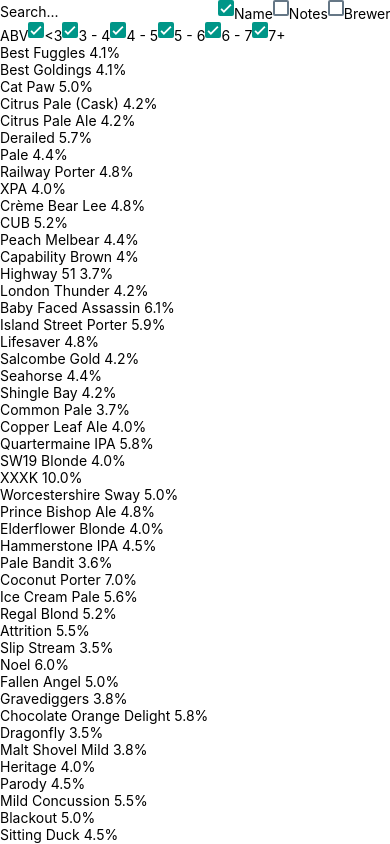
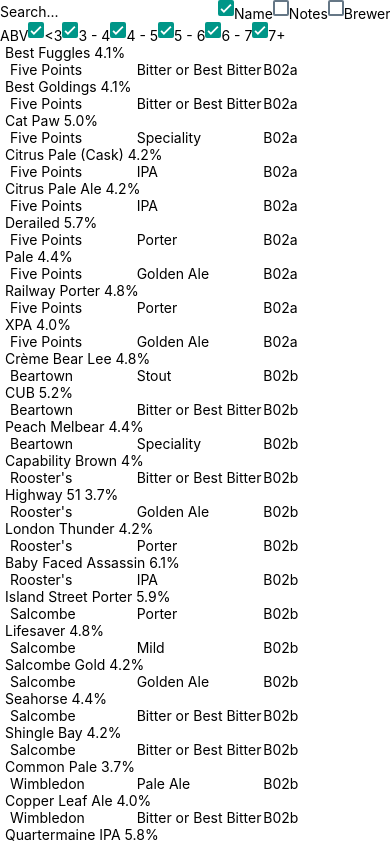
Before and after one commit to dave-co/gbbf-beer, a React Native app: screen / in a window 390 px wide. Built offline with nearby package versions, Linux system fonts and the light colour scheme.

Commit message:
more info on each row

```diff
--- a/components/BeerList.js
+++ b/components/BeerList.js
@@ -28,6 +28,10 @@
           onPressItem={this._onPressItem}
           selected={!!this.state.selected.get(item.id)}
           name={item.name}
+          bar={item.barCode}
+          brewery={item.brewery}
+          style={item.style}
+          notes={item.notes}
         />
       );
 
--- a/components/BeerListItem.js
+++ b/components/BeerListItem.js
@@ -10,8 +10,14 @@
         const textColor = this.props.selected ? 'red' : 'black';
         return (
           <TouchableOpacity onPress={this._onPress}>
-            <View style={styles.row}>
-              <Text style={{color: textColor}}>{this.props.name}</Text>
+            <View style={styles.container}>
+              <Text style={{marginLeft : 5, color: textColor}}>{this.props.name}</Text>
+              <View style={styles.infoRow}>
+                  <Text style={styles.info}>{this.props.brewery}</Text>
+                  <Text style={styles.info}>{this.props.style}</Text>
+                  <Text style={styles.info}>{this.props.bar}</Text>
+              </View>
+              {this.props.selected && (<View style={styles.notes}><Text>{this.props.notes}</Text></View>)}
             </View>
           </TouchableOpacity>
         );
@@ -19,8 +25,18 @@
 }
 
 const styles = StyleSheet.create({
-    row : {
+    container : {
         width: Dimensions.get('window').width
+    },
+    info : {
+        flex : 1
+    },
+    notes : {
+        marginLeft : 10
+    },
+    infoRow : {
+        flexDirection : 'row',
+        marginLeft : 10
     }
 })
 
```
